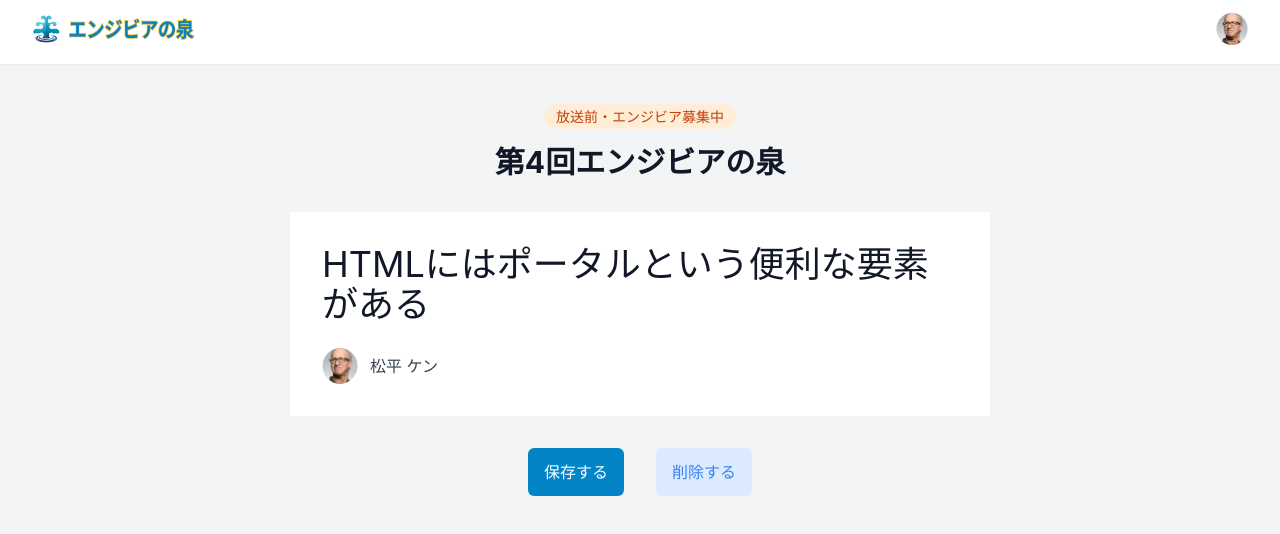
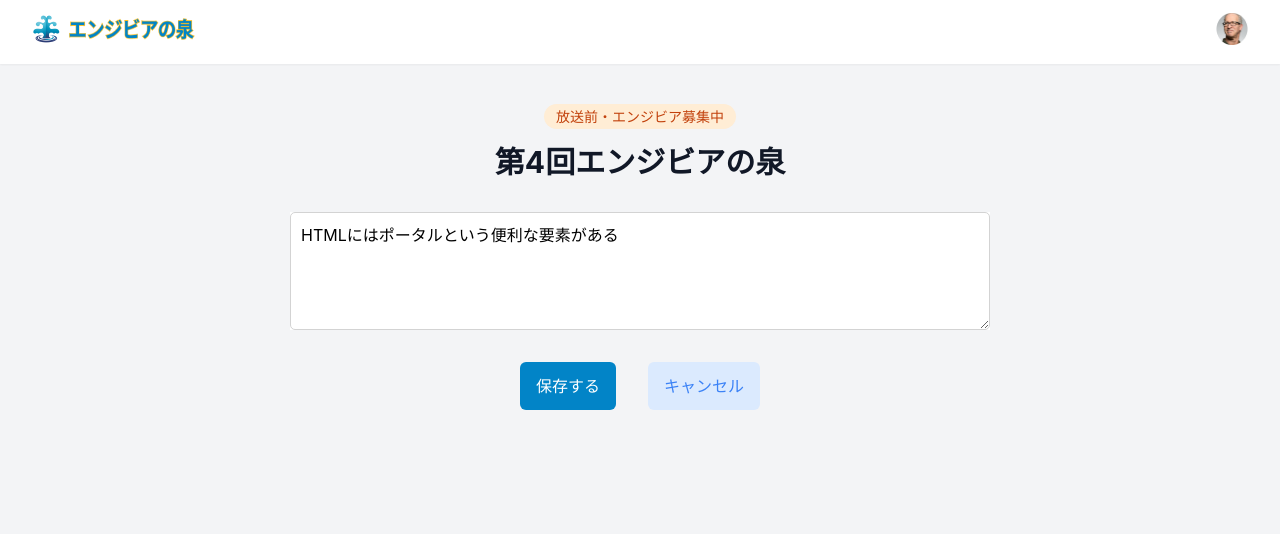
Before and after one commit to Qin-Eva/pj_engivia, a Next.js app: page /posts/edit/1 in a window 1280 px wide. Shown: the top 534 px of the page. Built offline with nearby package versions, Linux system fonts and the light colour scheme.

Commit message:
エンジビア編集画面作成

```diff
--- a/src/pages/posts/edit/[id].jsx
+++ /dev/null
@@ -1,43 +0,0 @@
-import React from 'react'
-import { TitleWithLabel } from 'components/TitleWithLabel'
-import Image from 'next/image'
-import Button from 'components/Button'
-
-const Post = () => {
-  return (
-    <div className="w-[700px] mx-auto">
-      <TitleWithLabel title="第4回エンジビアの泉" is_streamed={1} />
-      <div className="bg-white p-8 mt-[32px]">
-        <p className="text-gray-900 text-[36px] leading-[1.111111111]">
-          HTMLにはポータルという便利な要素がある
-        </p>
-        <div className="flex justify-between items-end mt-[24px]">
-          <div className="flex items-center">
-            <Image
-              className="rounded-full"
-              src="/Avatar.png"
-              alt="ユーザー写真"
-              width="36"
-              height="36"
-            />
-            <p className="ml-3 text-gray-700">松平 ケン</p>
-          </div>
-        </div>
-      </div>
-      <div className="mt-[32px] flex justify-center">
-        <div className="mr-[32px]">
-          <Button type="primary" onClick={() => console.log('click')}>
-            保存する
-          </Button>
-        </div>
-        <div>
-          <Button type="secondary" onClick={() => console.log('click')}>
-            削除する
-          </Button>
-        </div>
-      </div>
-    </div>
-  )
-}
-
-export default Post
--- /dev/null
+++ b/src/pages/posts/edit/[id].tsx
@@ -0,0 +1,40 @@
+import React from 'react'
+import { TitleWithLabel } from 'components/TitleWithLabel'
+import Button from 'components/Button'
+import { useState } from 'react'
+
+const Post = () => {
+  const [text, setText] = useState<string>(
+    'HTMLにはポータルという便利な要素がある'
+  )
+  return (
+    <div className="w-[700px] mx-auto">
+      <TitleWithLabel title="第4回エンジビアの泉" is_streamed={1} />
+      <form className="w-full mt-[32px] bg-white block">
+        <textarea
+          className="textarea block"
+          placeholder="エンジビアを入力する"
+          value={text}
+          rows={4}
+          onChange={(e: React.ChangeEvent<HTMLTextAreaElement>) =>
+            setText(e.target.value)
+          }
+        />
+      </form>
+      <div className="mt-[32px] flex justify-center">
+        <div className="mr-[32px]">
+          <Button type="primary" onClick={() => console.log('click')}>
+            保存する
+          </Button>
+        </div>
+        <div>
+          <Button type="secondary" onClick={() => console.log('click')}>
+            キャンセル
+          </Button>
+        </div>
+      </div>
+    </div>
+  )
+}
+
+export default Post
```
